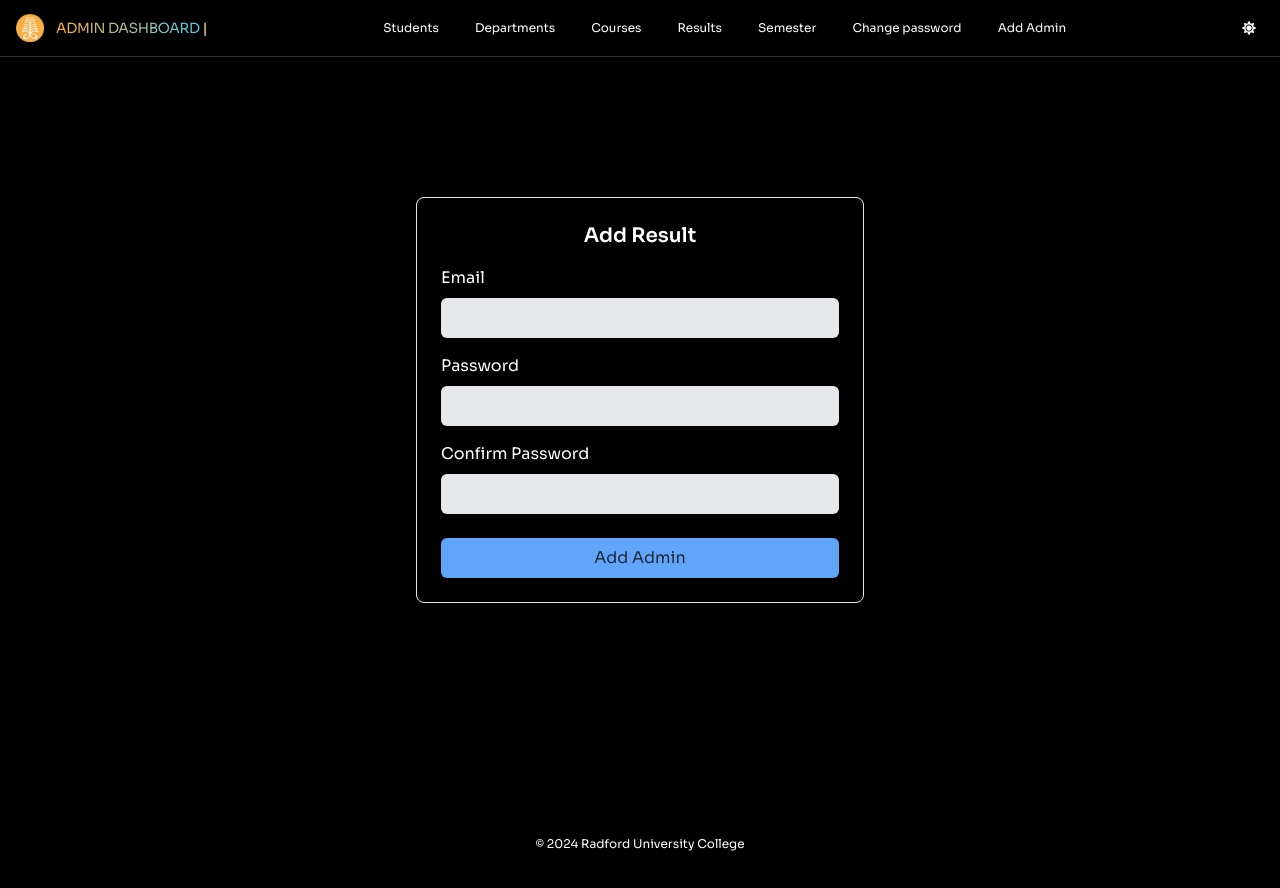
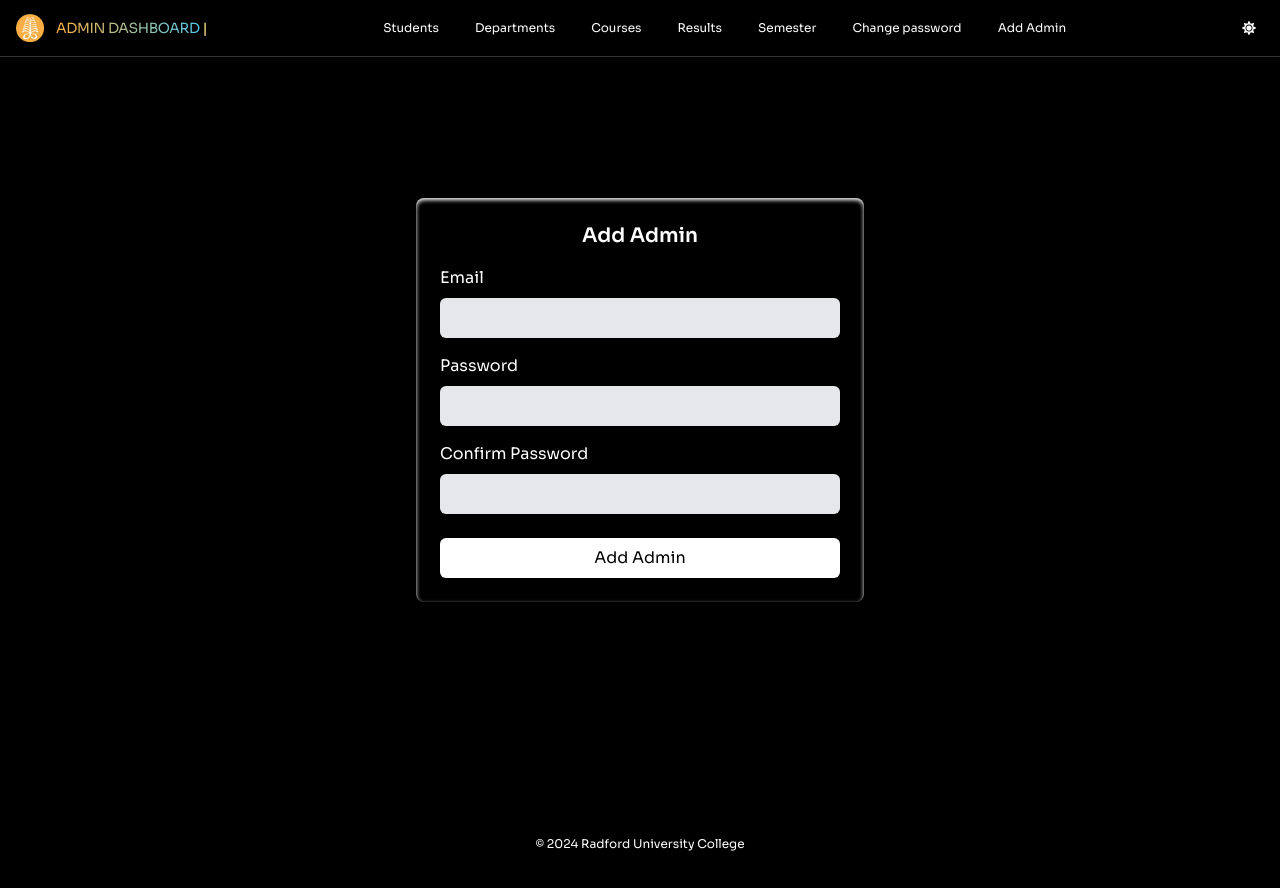
Before and after one commit to mfq17s/result-checker-mongoDB, a React (Vite) app: page /AddAdmin in a window 1280 px wide. Built offline with nearby package versions, Linux system fonts and the light colour scheme; the HTML template or start-up script is replaced by a standard one.

Commit message:
new changes

```diff
--- a/src/pages/AddAdmin.jsx
+++ b/src/pages/AddAdmin.jsx
@@ -4,15 +4,13 @@ import { ThemeContext } from "../App";
 const AddAdmin = () => {
   const { theme } = useContext(ThemeContext);
   return (
-
-<div
+    <div
       className={`${
         theme === "dark" ? "dark" : "light"
       } flex justify-center items-center min-h-screen w-100% darkmode`}
     >
-
-      <div className="bg-white text-gray-800 p-6 border rounded-lg shadow-xl w-4/5 max-w-md sm:scale-100 darkmode scale-75">
-        <h1 className="text-xl font-bold mb-4 text-center">Add Result</h1>
+      <div className="bg-white text-gray-800 p-6 dark:shadow-white dark:shadow-inner shadow-xl rounded-lg w-4/5 max-w-md sm:scale-100 darkmode scale-75">
+        <h1 className="text-xl font-bold mb-4 text-center">Add Admin</h1>
         <form>
           <div className="mb-4">
             <label htmlFor="email" className="block mb-2">
@@ -47,10 +45,7 @@ const AddAdmin = () => {
               required
             />
           </div>
-          <button
-            type="submit"
-            className="bg-blue-400 text-gray-800 hover:bg-blue-600 w-full py-2 rounded-md transition-colors duration-300"
-          >
+          <button type="submit" className="buttonStyle">
             Add Admin
           </button>
         </form>
--- a/src/pages/ChangePassword.jsx
+++ b/src/pages/ChangePassword.jsx
@@ -9,7 +9,7 @@ const ChangePassword = () => {
         theme === "dark" ? "dark" : "light"
       } flex justify-center items-center min-h-screen w-100% darkmode `}
     >
-      <div className="bg-white text-gray-800 p-6 border rounded-lg shadow-xl w-4/5 max-w-md sm:scale-100 scale-75 darkmode">
+      <div className="bg-white text-gray-800 p-6 border rounded-lg shadow-xl dark:shadow-white dark:shadow-inner w-4/5 max-w-md sm:scale-100 scale-75 darkmode">
         <h1 className="text-xl font-bold mb-4">Change Password</h1>
         <form>
           <div className="mb-4">
--- a/src/pages/Login.jsx
+++ b/src/pages/Login.jsx
@@ -13,7 +13,7 @@ const Login = () => {
       } flex justify-center items-center min-h-screen w-100% darkmode`}
     >
 
-      <div className="p-8 border rounded-lg shadow-xl w-full max-w-md bg-white sm:scale-100 scale-75 darkmode">
+      <div className="p-8 border rounded-lg shadow-xl w-full max-w-md bg-white dark:shadow-white dark:shadow-inner sm:scale-100 scale-75 darkmode">
         <form className="form">
           <div className="form-header mb-6">
             <h1 className="text-2xl text-center font-bold">Admin Login</h1>
--- a/src/pages/Results.jsx
+++ b/src/pages/Results.jsx
@@ -21,7 +21,7 @@ const Results = () => {
         theme === "dark" ? "dark" : "light"
       } flex justify-center items-center min-h-screen w-100% bg-white darkmode`}
     >
-      <div className="bg-white text-gray-800 p-8 border rounded-lg shadow-xl w-full max-w-md darkmode  scale-75">
+      <div className="bg-white text-gray-800 p-8 border rounded-lg shadow-xl dark:shadow-white dark:shadow-inner w-full max-w-md darkmode  scale-75">
         <h1 className="text-xl font-bold mb-4 text-center">Add Result</h1>
         <form>
           <div className="mb-4">
--- a/src/pages/StudentLogin.jsx
+++ b/src/pages/StudentLogin.jsx
@@ -13,7 +13,7 @@ const   StudentLogin = () => {
       } flex justify-center items-center min-h-screen w-100% darkmode`}
     >
 
-      <div className="p-8 border rounded-lg shadow-xl w-full max-w-md bg-white sm:scale-100 scale-75 darkmode">
+      <div className="p-8 border rounded-lg shadow-xl dark:shadow-white dark:shadow-inner w-full max-w-md bg-white sm:scale-100 scale-75 darkmode">
         <form className="form">
           <div className="form-header mb-6">
             <h1 className="text-2xl text-center font-bold">Student Login</h1>
--- a/src/pages/StudentResults.jsx
+++ b/src/pages/StudentResults.jsx
@@ -21,7 +21,7 @@ function StudentResults() {
       } sm:scale-100 scale-75 h-[100vh] darkmode`}
     >
       <div className="pt-15 pb-16 flex flex-col items-center justify-center darkmode">
-        <div ref={componentRef} className="w-4/6 shadow- px-4 py-6">
+        <div ref={componentRef} className="w-4/6 px-4 py-6">
           <h1 className="sr-only">Result Page</h1>
           {results.length > 0 ? (
             results.map((result) => (
```
